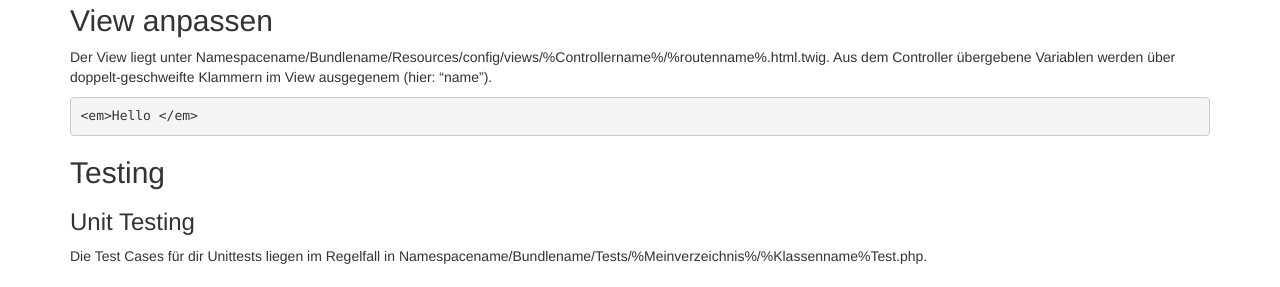
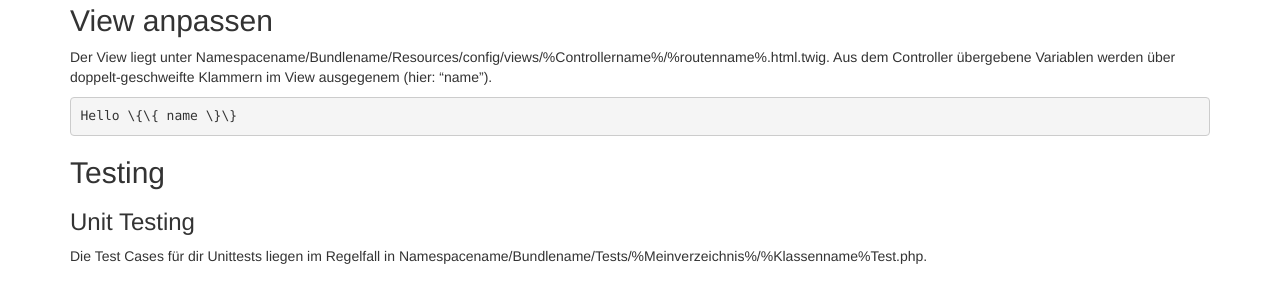
Before and after one commit to kelist/Sf2Documentation, a Jekyll site: the page built from _posts/2014-07-17-los-gehts-projektsetup.md, in a window 1280 px wide. Shown: the part 729-1016 px from the top of the page. Built offline with Jekyll 4.4.1, drawn with Linux system fonts in a browser that asks for light colours; nearby versions of some CDN libraries.

Commit message:
Twig Syntax

```diff
--- a/_posts/2014-07-17-los-gehts-projektsetup.md
+++ b/_posts/2014-07-17-los-gehts-projektsetup.md
@@ -51,7 +51,7 @@ Der View liegt unter Namespacename/Bundlename/Resources/config/views/%Controller
 Aus dem Controller übergebene Variablen werden über doppelt-geschweifte Klammern im View ausgegenem (hier: "name").
 
 {% highlight smarty %}
-<em>Hello {{ name }}</em>
+Hello \{\{ name \}\}
 {% endhighlight %}
 
 ##Testing
```
